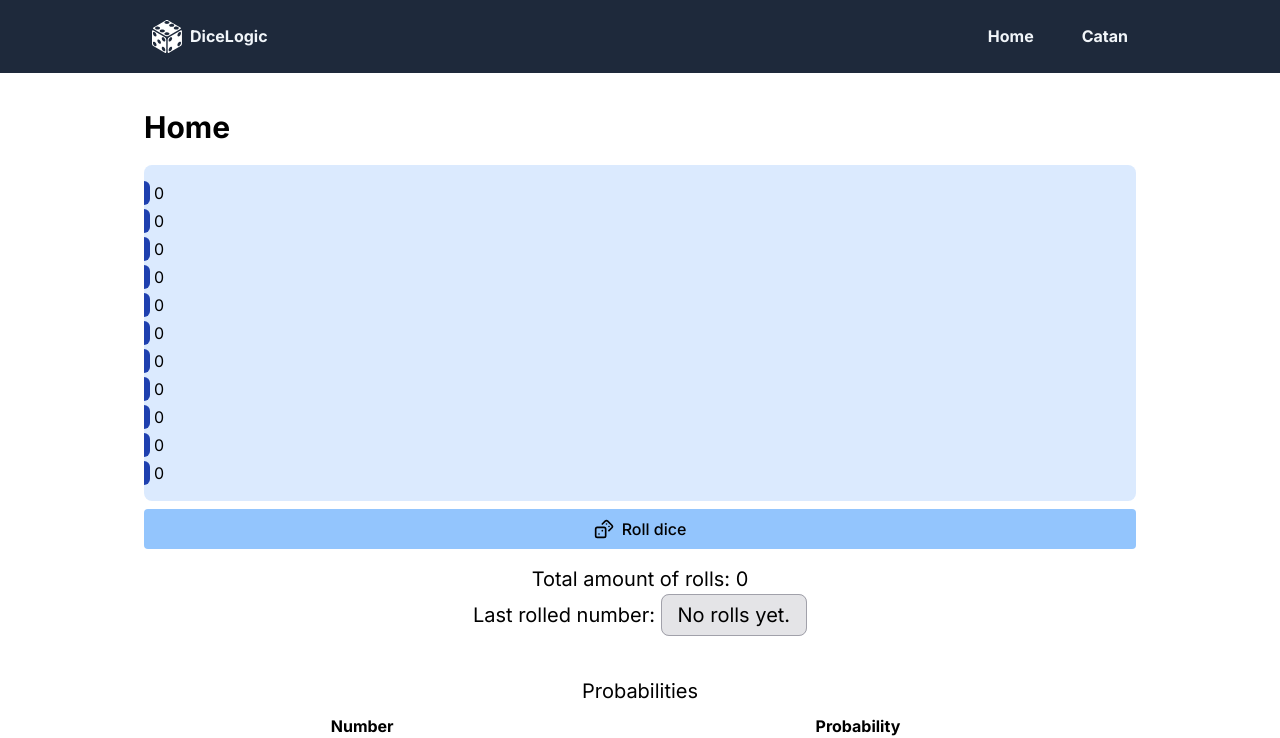
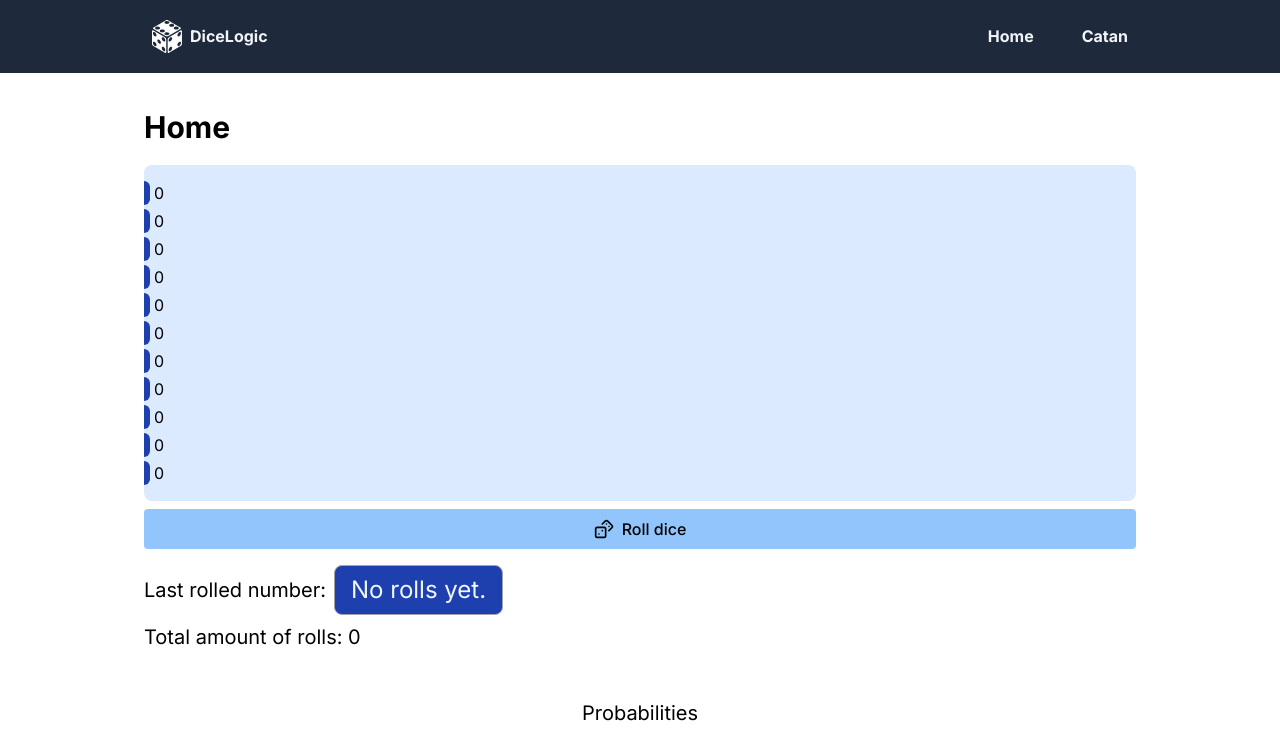
Before and after one commit to tsykin/dicelogic, a Next.js app: page / in a window 1280 px wide. Shown: the top 738 px of the page. Built offline with nearby package versions, Linux system fonts and the light colour scheme.

Commit message:
last rolled dice more visible

```diff
--- a/src/app/catan/page.jsx
+++ b/src/app/catan/page.jsx
@@ -109,19 +109,19 @@ export default function Home() {
         </button>
       </div>
       <div className="flex flex-col my-4 gap-2">
+        {/* Show last rolled number */}
+        {lastRolledNumber && (
+          <div className="flex flex-row items-center gap-2 text-xl">
+            Last rolled number:
+            <span className="text-center bg-blue-800 text-blue-50 rounded-lg px-4 py-2 border border-zinc-400 text-2xl">
+              {lastRolledNumber}
+            </span>
+          </div>
+        )}
         {/* Show total number of number in array */}
-        <span className="text-center text-xl">
+        <span className=" text-xl">
           Total amount of rolls: {numbers.length}
         </span>
-        {/* Show last rolled number */}
-        {lastRolledNumber && (
-          <span className="text-center text-xl">
-            Last rolled number:{" "}
-            <span className="text-center bg-zinc-200 rounded-lg px-4 py-2 border border-zinc-400">
-              {lastRolledNumber}
-            </span>
-          </span>
-        )}
       </div>
       <div className="grid grid-cols-6 gap-3">
         {numbers.map((number) => (
--- a/src/app/page.jsx
+++ b/src/app/page.jsx
@@ -109,19 +109,19 @@ export default function Home() {
         </button>
       </div>
       <div className="flex flex-col my-4 gap-2">
+        {/* Show last rolled number */}
+        {lastRolledNumber && (
+          <div className="flex flex-row items-center gap-2 text-xl">
+            Last rolled number:
+            <span className="text-center bg-blue-800 text-blue-50 rounded-lg px-4 py-2 border border-zinc-400 text-2xl">
+              {lastRolledNumber}
+            </span>
+          </div>
+        )}
         {/* Show total number of number in array */}
-        <span className="text-center text-xl">
+        <span className=" text-xl">
           Total amount of rolls: {numbers.length}
         </span>
-        {/* Show last rolled number */}
-        {lastRolledNumber && (
-          <span className="text-center text-xl">
-            Last rolled number:{" "}
-            <span className="text-center bg-zinc-200 rounded-lg px-4 py-2 border border-zinc-400">
-              {lastRolledNumber}
-            </span>
-          </span>
-        )}
       </div>
       <div className="grid grid-cols-6 gap-3">
         {numbers.map((number) => (
```
